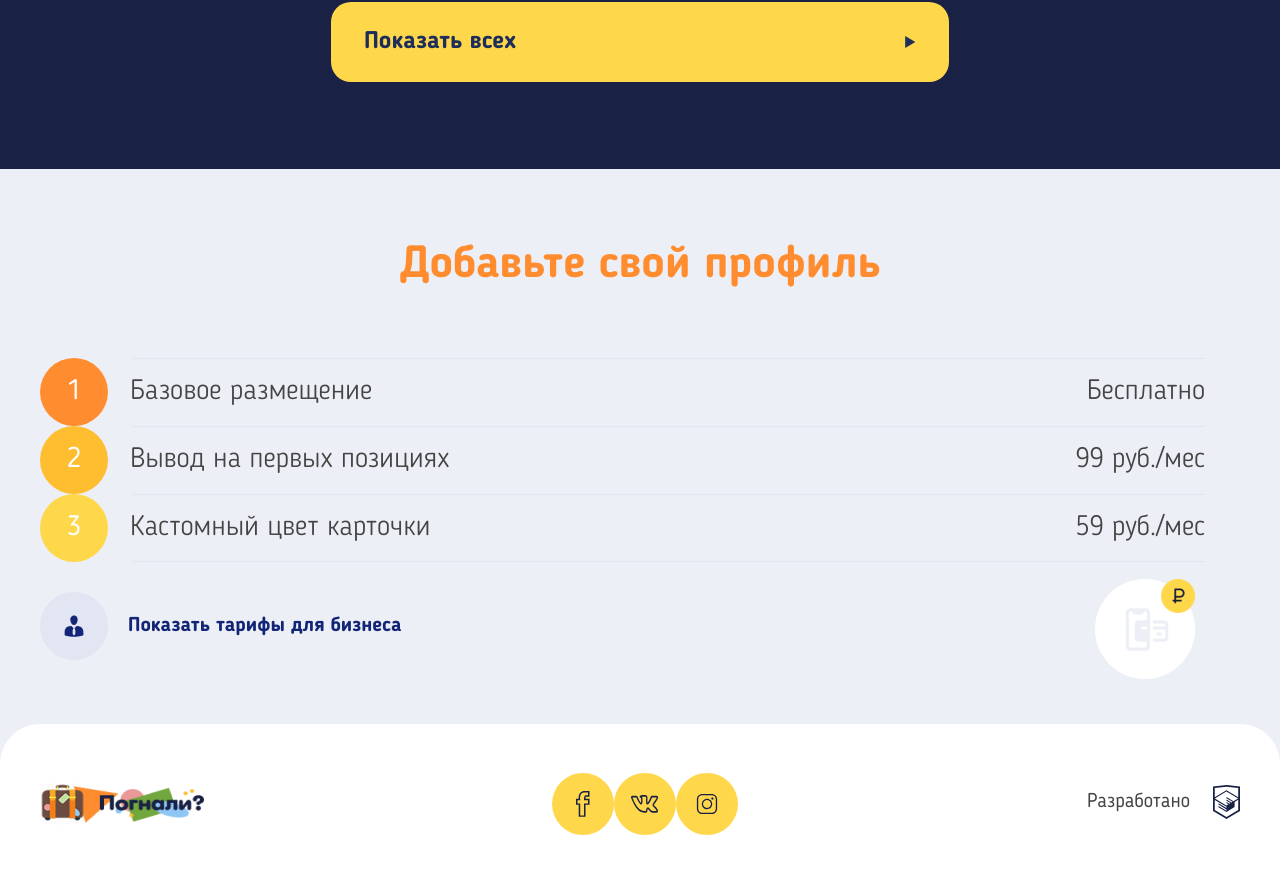
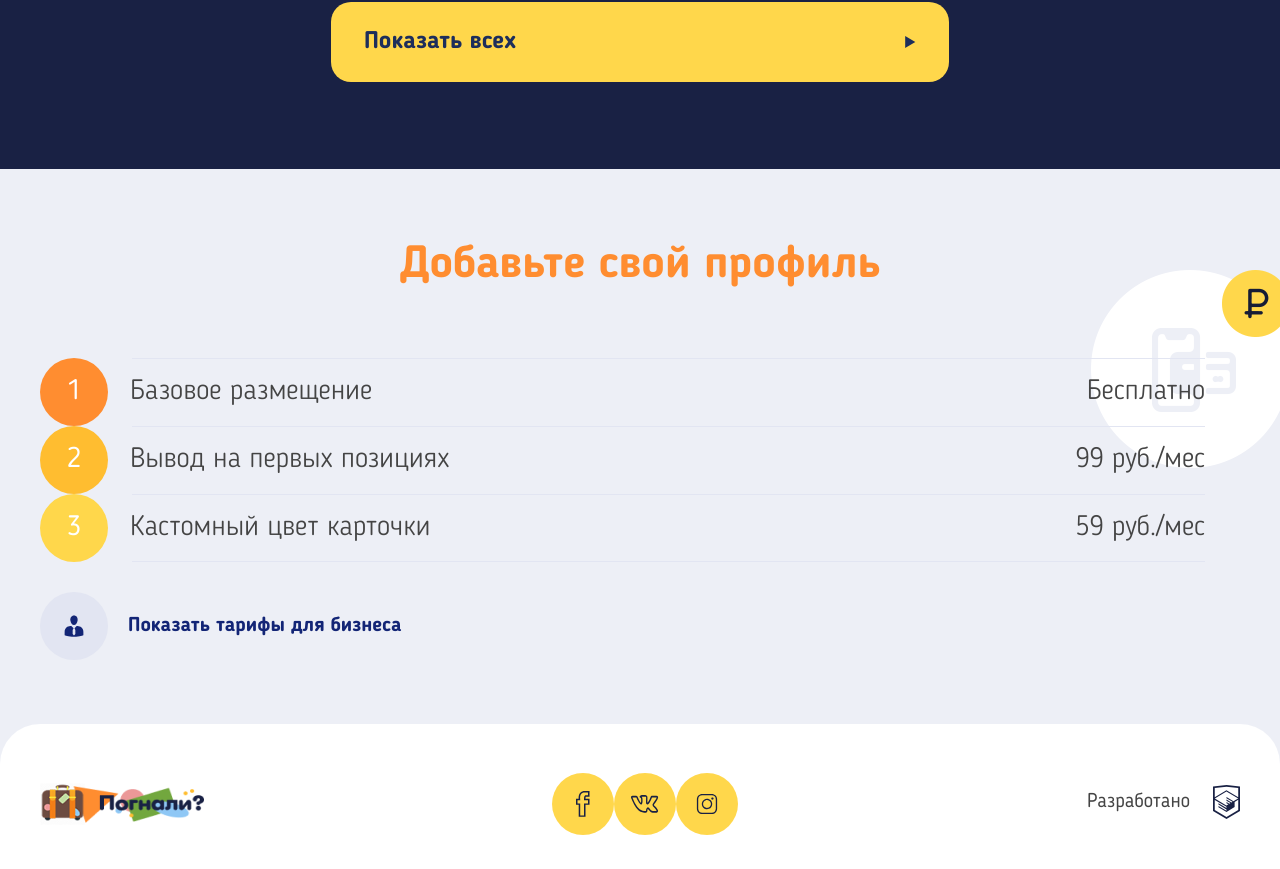
Before and after one commit to panteleevHub/pognalli, a Nuxt app: page / in a window 1280 px wide. Shown: the part 3970-4839 px from the top of the page. Built offline with nearby package versions, Linux system fonts and the light colour scheme.

Commit message:
stylized rates block

```diff
--- a/components/mainPage/Rates.vue
+++ b/components/mainPage/Rates.vue
@@ -5,10 +5,10 @@
       <p class="rates__caption section-title">Добавьте свой профиль</p>
       <ul class="rates__list">
         <li v-for="{id, rate, price, currency} in rates" class="rates__item">
-          <span class="rates__name">
+          <NuxtLink class="rates__name" to="/">
             {{ rate }}
             <span class="rates__count">{{ id }}</span>
-          </span>
+          </NuxtLink>
           <span>{{ price === 0 ? 'Бесплатно': `${price} ${currency}./мес`}}</span>
         </li>
       </ul>
@@ -50,6 +50,11 @@ const rates = [
   @media (min-width: $tablet-width) {
     background-position: calc(100% - 85px) calc(100% - 45px);
   }
+
+  @media (min-width: $tablet-width) {
+    background-image: url('@/assets/img/icon-rates-desktop.png');
+    background-position: calc(50% + 550px) calc(100% - 256px);
+  }
 }
 
 .rates__container {
@@ -57,6 +62,10 @@ const rates = [
 
   @media (min-width: $tablet-width) {
     padding: 74px 40px 64px;
+  }
+
+  @media (min-width: $desktop-width) {
+    padding: 107px 60px 165px;
   }
 }
 
@@ -70,6 +79,10 @@ const rates = [
     margin-bottom: 40px;
     text-align: center;
   }
+
+  @media (min-width: $desktop-width) {
+    margin-bottom: 100px;
+  }
 }
 
 .rates__list {
@@ -78,6 +91,10 @@ const rates = [
 
   @media (min-width: $tablet-width) {
     padding-right: 35px;
+  }
+
+  @media (min-width: $desktop-width) {
+    padding-right: 272px;
   }
 }
 
@@ -93,9 +110,14 @@ const rates = [
   @media (min-width: $tablet-width) {
     @include flex-base;
     flex-direction: row;
+    column-gap: 50px;
     font-size: 28px;
     line-height: 28px;
     padding: 0;
+  }
+
+  @media (min-width: $desktop-width) {
+    column-gap: 150px;
   }
 }
 
@@ -132,6 +154,7 @@ const rates = [
 .rates__name {
   @include flex-base;
   column-gap: 22px;
+  color: inherit;
 
   @media (min-width: $tablet-width) {
     flex-direction: row-reverse;
```
Also changed, not shown: assets/img/icon-rates-desktop.png (added).
